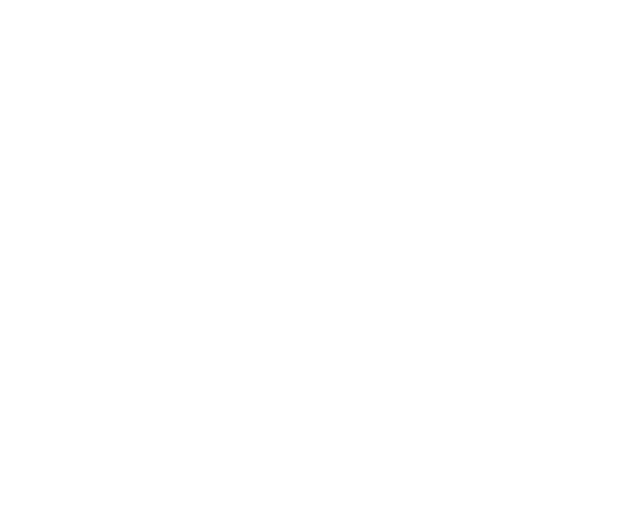
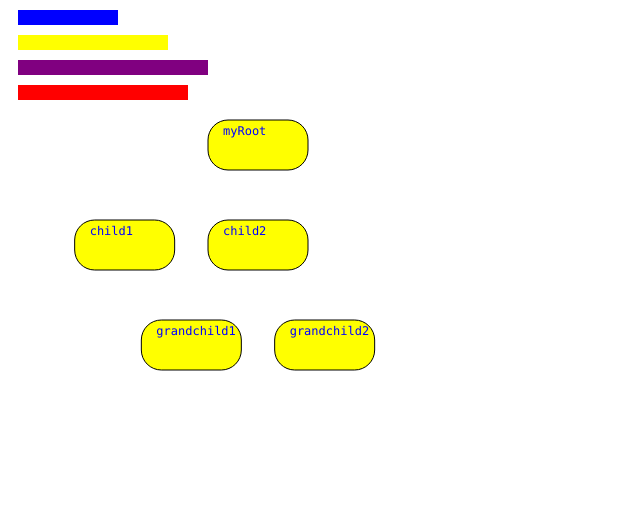
Before and after one commit to billti/LsSpikes, a website: page site/d3spike.html in a window 1280 px wide. Shown: the whole page, without its empty margins (0-640 px from the left). Drawn offline with nearby package versions, Linux system fonts and the light colour scheme.

Commit message:
Added tree with svg sample

```diff
--- a/site/d3spike.html
+++ b/site/d3spike.html
@@ -11,7 +11,71 @@
     <script src="/lib/d3/d3.js"></script>
     <script>
     window.onload = function(){
+        basicTest();
+        treeTest();
+    };
 
+    function treeTest(){
+        // Use the default 'children' array to create the structure
+        var data = {
+            "name": "myRoot",
+            "size": 150,
+            "children": [
+                {"name": "child1", "size": 50, "children": null},
+                {"name": "child2", "size": 75, "children": [
+                    {"name": "grandchild1", "size": 80, children: null},
+                    {"name": "grandchild2", "size": 30, children: null},
+                ]},
+                {"name": "child2", "size": 40, "children": null}
+            ]
+        };
+
+        // Embed everything in a 'g' element so that you can transform
+        var treeDiv = d3.select('#treeDiv');
+        var svg = treeDiv.append('svg')
+            .attr('width', 400).attr('height', 400)
+            .append('g');
+
+        // Create a tree layout and parse the node structure into a D3 array
+        var tree = d3.layout.tree();
+        var nodes = tree.nodes(data);
+
+        var selection = svg.selectAll('rect').data(nodes, function(d,i){
+            return d.name;
+        });
+
+        var scale = 200;
+
+        // Group child svg elements under a 'g' node (i.e. don't put 'text' under a 'rect')
+        var enterGroup = selection.enter().append('g');
+
+        enterGroup.append('rect')
+            .attr('x', function(d,i){
+                return d.x * scale * 2;
+            })
+            .attr('y', function(d,i){
+                return d.y * scale + 10;
+            })
+            .attr('rx', 20).attr('ry', 20)
+            .attr('width', 100).attr('height', 50)
+            .style('fill', 'yellow').style('stroke', 'black');
+
+        enterGroup.append('text')
+            .style('fill', 'blue')
+            .style('font-family', 'consolas')
+            .style('font-size', '12px')
+            .attr('x', function(d,i){
+                return d.x * scale * 2 + 15;
+            })
+            .attr('y', function(d,i){
+                return d.y * scale + 25;
+            })
+            .text(function(d){
+                return d.name;
+            });
+    }
+
+    function basicTest(){
         var data  = [
             {id: 'A', width: 100, color: 'blue'},
             {id: 'B', width: 150, color: 'yellow'},
@@ -54,7 +118,14 @@ selection.each( function(d, i){
             console.log(' - node: ' + i + ': ' + JSON.stringify(d));
         });
         console.log(": 'selection.each' iterations: " + count);
-
+        selection
+            .style('width', function(d){
+                return d.width + "px";
+            })
+            .style('height', '15px')
+            .style('background-color', function(d){
+                return d.color
+            });
 
         // Splice rather than delete, as data() tries to bind for missing elements in sparse arrays
         data.splice(2,1);
@@ -88,13 +159,13 @@ removed.each(function(d,i){
         });
         console.log("'exit().each' iterations: " + count);
 
-// Note: Need to call .remove() on the .exit() selection to actually remove it from the DOM
-
-
-}; // onload
+        // Need to call .remove() on the .exit() selection to actually remove it from the DOM
+        removed.remove();
+    };
     </script>
 </head>
 <body>
     <div id='mydiv'></div>
+    <div id='treeDiv'></div>
 </body>
 </html>
```
Lines whose indentation alone changed are shown as unchanged.
